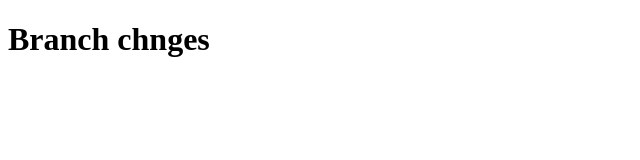
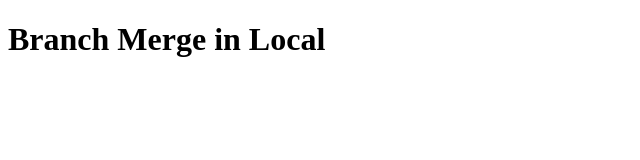
Before and after one commit to pateldenish4u/Project-2, a plain HTML site: page index.html in a window 1280 px wide. Shown: the whole page, without its empty margins (0-640 px from the left). Drawn offline with Linux system fonts and the light colour scheme.

Commit message:
branch merge in local

```diff
--- a/index.html
+++ b/index.html
@@ -7,6 +7,6 @@
     <title>Project-1</title>
 </head>
 <body>
-    <h1>Branch chnges</h1>
+    <h1>Branch Merge in Local    </h1>
     </body>
 </html>
```
